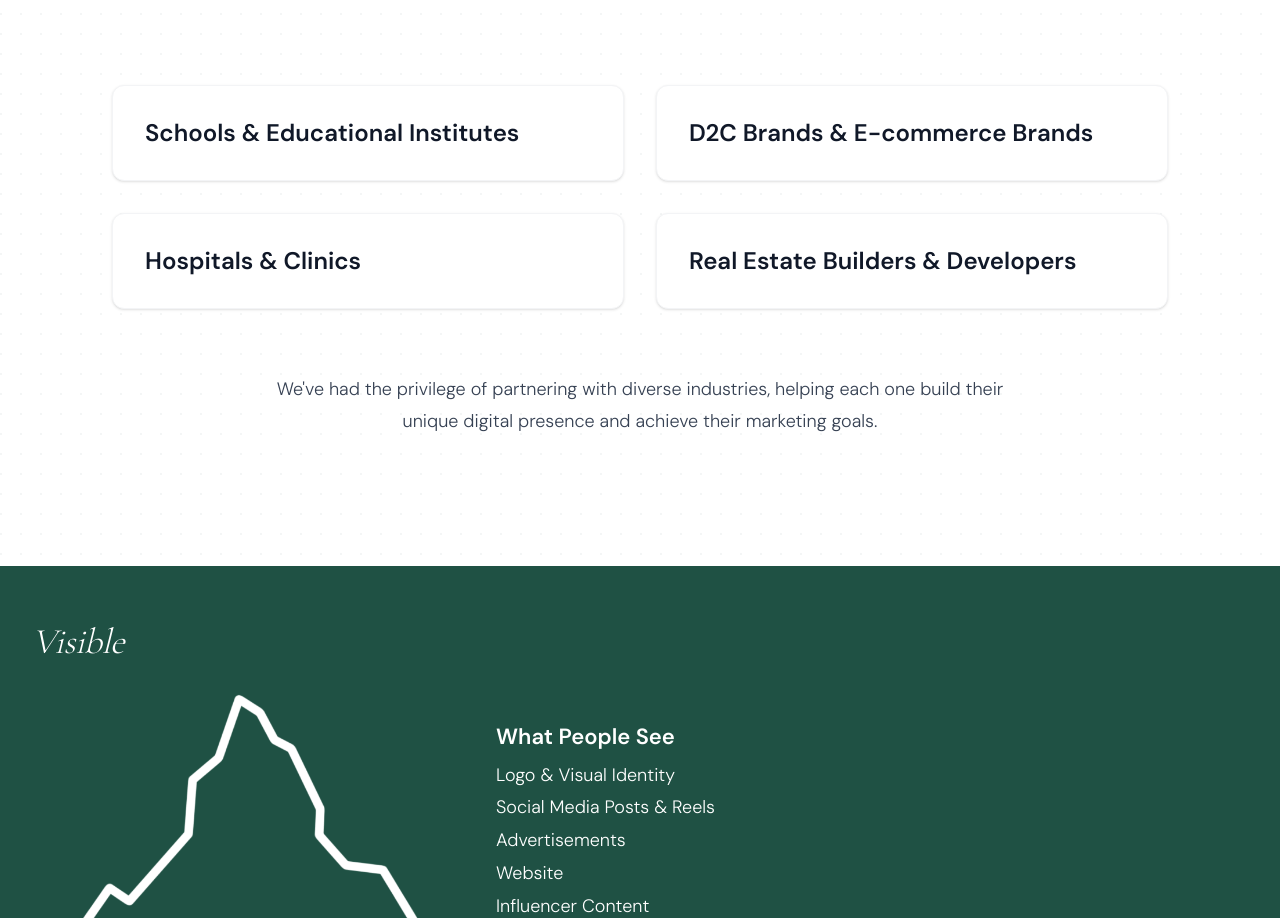
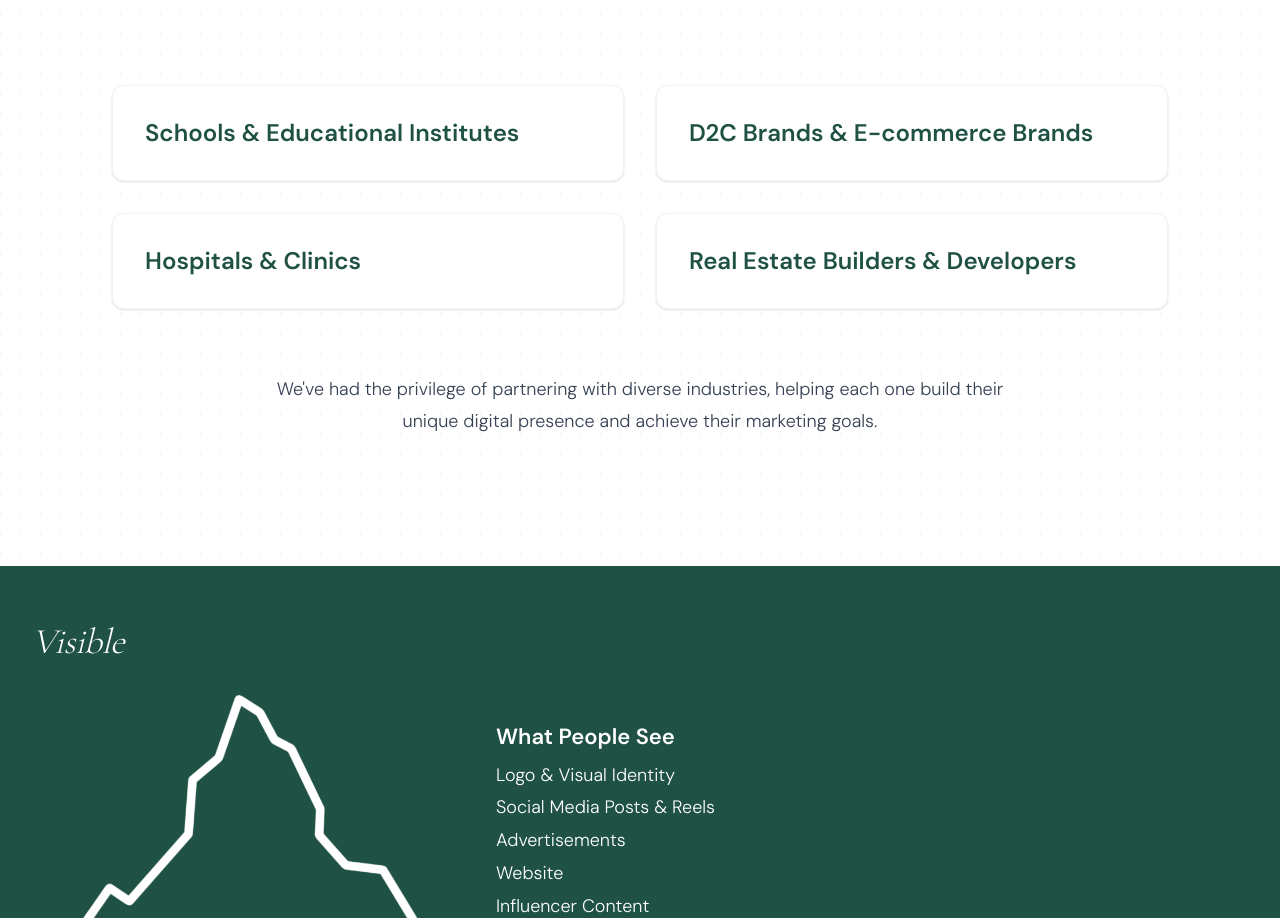
Before and after one commit to Masaru124/Corner-Stone, a Next.js app: page / in a window 1280 px wide. Shown: the part 1867-2785 px from the top of the page. Built offline with nearby package versions, Linux system fonts and the light colour scheme; no server answers; the database is empty.

Commit message:
colour changes

```diff
--- a/src/components/Industries.tsx
+++ b/src/components/Industries.tsx
@@ -52,7 +52,7 @@ export default function Industries() {
               viewport={{ once: true }}
               className="bg-white rounded-xl p-6 sm:p-8 border border-gray-100 shadow-sm hover:shadow-md transition-shadow duration-300"
             >
-              <h3 className="text-xl sm:text-2xl font-semibold text-gray-900 leading-tight" style={{ fontFamily: '"DM Sans", sans-serif', fontWeight: '600' }}>
+              <h3 className="text-xl sm:text-2xl font-semibold leading-tight" style={{ fontFamily: '"DM Sans", sans-serif', fontWeight: '600', color: '#1F5144' }}>
                 {industry}
               </h3>
             </motion.div>
```
